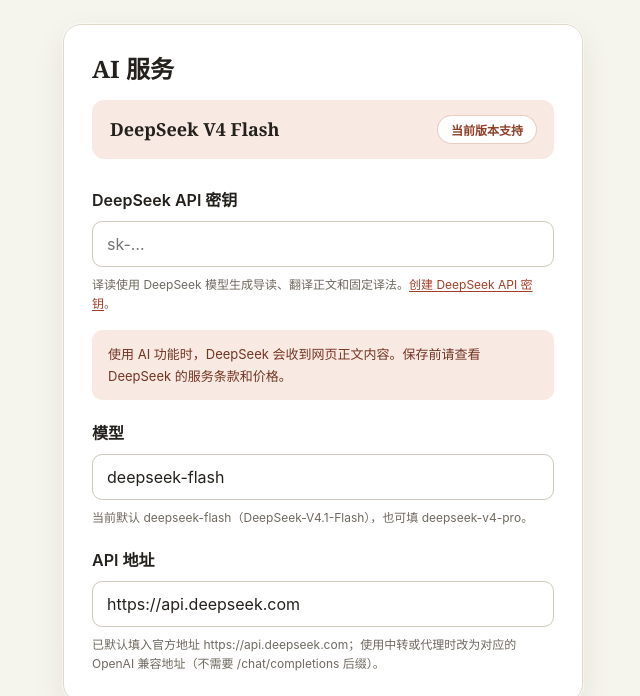
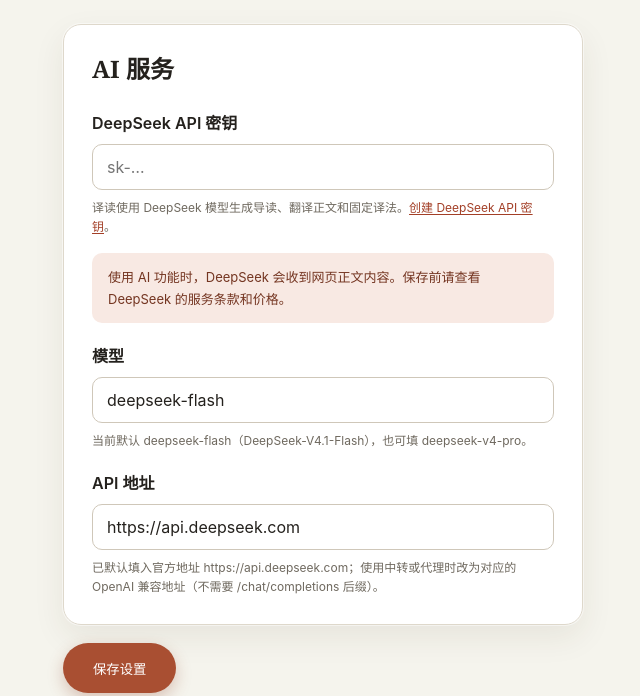
Before and after one commit to dolphin-boop/immerread, a website with bundled scripts: page options.html in a window 1280 px wide. Shown: the part 120-816 px from the top of the page, without its empty margins (317-957 px from the left). Built offline with nearby package versions, Linux system fonts and the light colour scheme; some packages are replaced by stand-ins of ours.

Commit message:
移除设置页模型卡片与徽章

```diff
--- a/options.css
+++ b/options.css
@@ -10,9 +10,6 @@ form{display:block}
 fieldset{display:grid;gap:10px;min-width:0;margin:0;padding:28px;border:1px solid var(--line);border-radius:18px;background:#fff;box-shadow:0 0 0 1px rgba(255,255,255,.5),0 12px 32px rgba(65,48,31,.08)}
 fieldset:disabled{opacity:.66}
 .section-title{margin:0 0 6px;font:600 24px/1.3 var(--font-serif)}
-.model-card{display:flex;align-items:center;justify-content:space-between;gap:12px;margin-bottom:8px;padding:16px 18px;border-radius:12px;background:var(--tint)}
-.model-name{font:600 18px/1.3 var(--font-serif)}
-.badge{flex:none;padding:5px 13px;border-radius:999px;background:#fff;color:var(--accent-deep);font-size:12px;font-weight:600;box-shadow:0 0 0 1px rgba(169,79,50,.18)}
 label{margin-top:10px;font-weight:600}
 input{width:100%;min-height:46px;border:1px solid #cfc7b9;border-radius:10px;background:#fff;padding:10px 14px;color:var(--ink);font:inherit}
 input:focus-visible,button:focus-visible{outline:3px solid rgba(39,107,166,.35);outline-offset:2px}
--- a/options.html
+++ b/options.html
@@ -12,7 +12,6 @@
     <form id="settingsForm" aria-busy="true">
       <fieldset disabled>
         <h2 class="section-title">AI 服务</h2>
-        <div class="model-card"><span class="model-name">DeepSeek V4 Flash</span><span class="badge">当前版本支持</span></div>
         <label for="apiKey">DeepSeek API 密钥</label>
         <input id="apiKey" name="apiKey" type="password" autocomplete="off" spellcheck="false" placeholder="sk-…" required>
         <p class="hint">译读使用 DeepSeek 模型生成导读、翻译正文和固定译法。<a href="https://platform.deepseek.com/api_keys" target="_blank" rel="noreferrer">创建 DeepSeek API 密钥</a>。</p>
```
